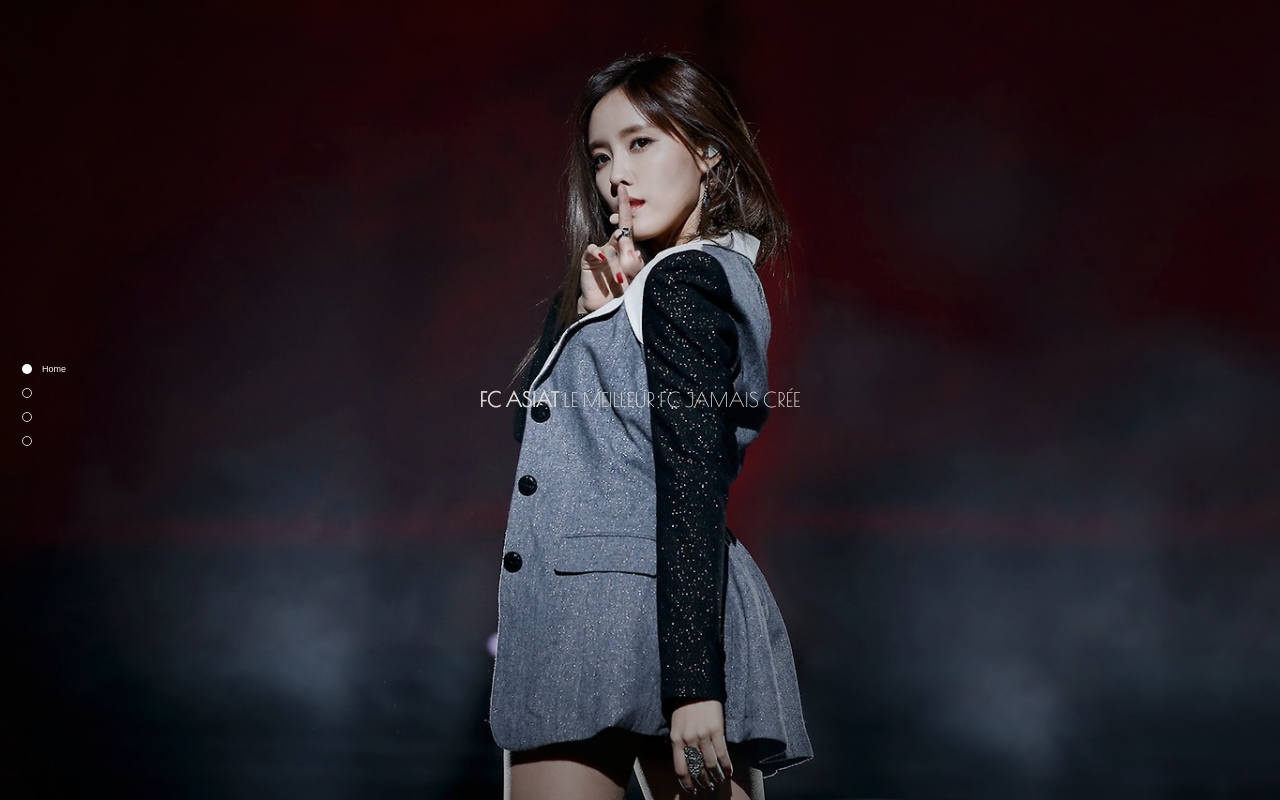
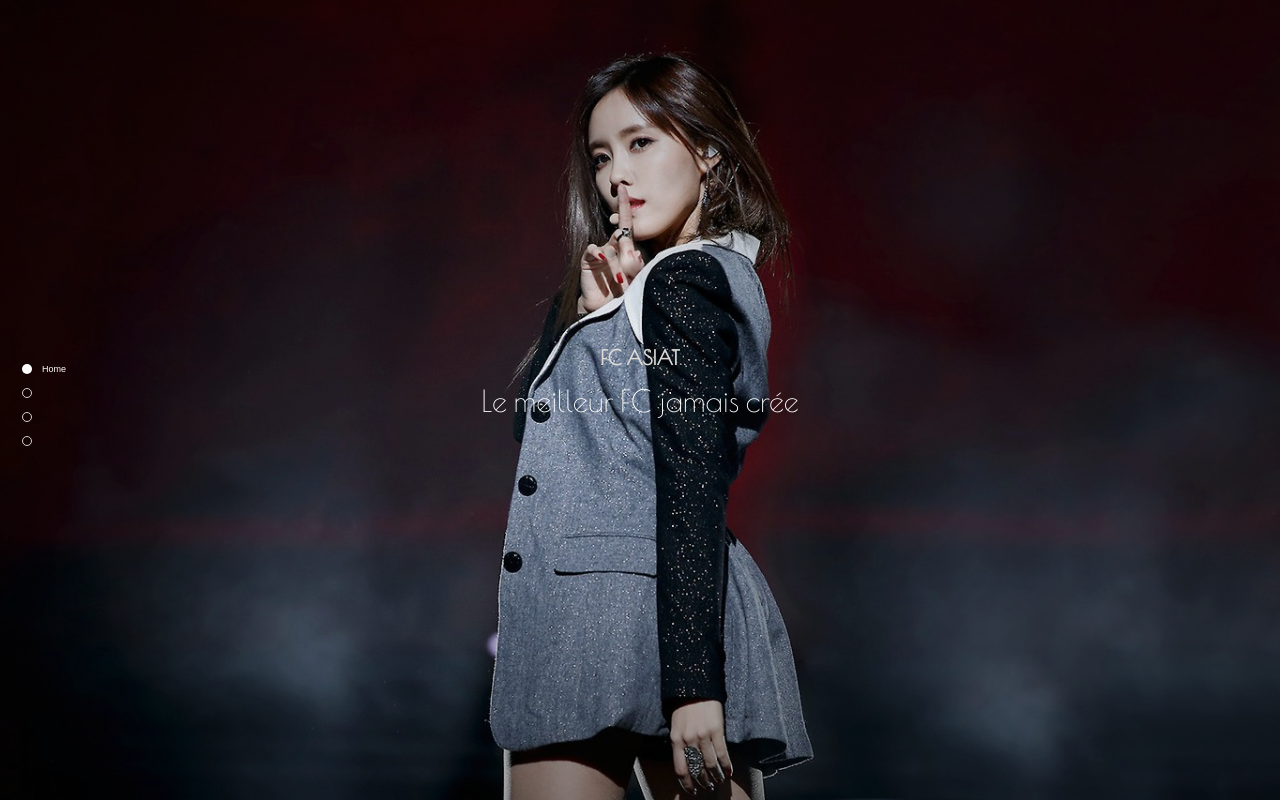
Before and after one commit to lapwasss/FCasiat, a plain HTML site: page index.html in a window 1280 px wide. Drawn offline with nearby package versions, Linux system fonts and the light colour scheme.

Commit message:
modif titre

```diff
--- a/index.html
+++ b/index.html
@@ -20,9 +20,11 @@
             <div class="labels">
                 <label class="Slide" for="Slide1" id="Slide1">
                     <div class="content">
-                        <h1 class="title">FC Asiat <strong>Le meilleur FC jamais crée</strong></h1>
-                        <h1 class="title">FC Asiat <strong>Le meilleur FC jamais crée</strong></h1>
-                        <h1 class="title">FC Asiat <strong>Le meilleur FC jamais crée</strong></h1>
+                        <h1 class="title">FC Asiat</h1>
+                        <h1 class="title">FC Asiat</h1>
+                        <h1 class="title">FC Asiat</h1>
+
+                        <h2><strong>Le meilleur FC jamais crée</strong></h2>
                     </div>
                 </label>
                 <label class="Slide " for="Slide2" id="Slide2">
```
